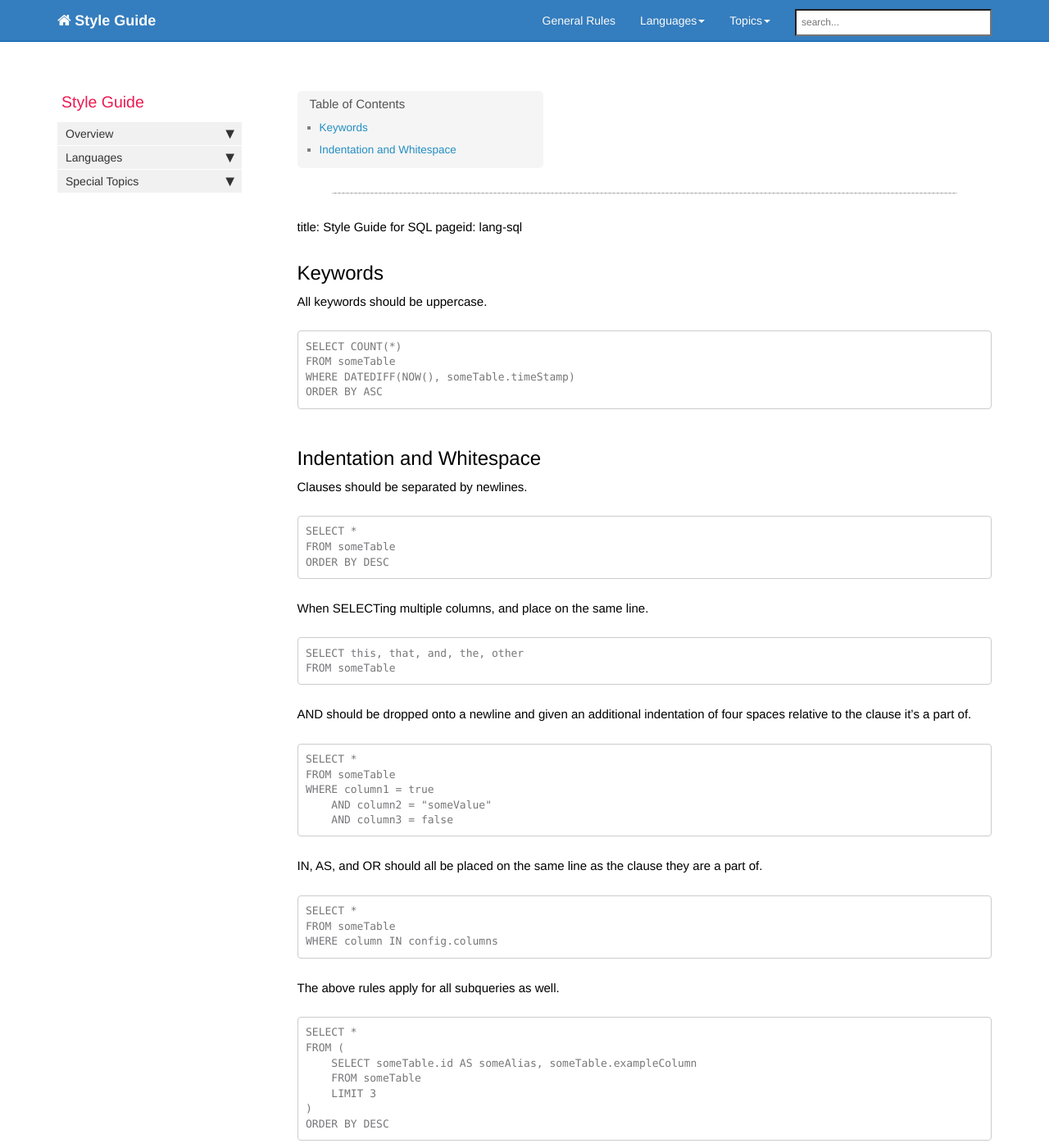
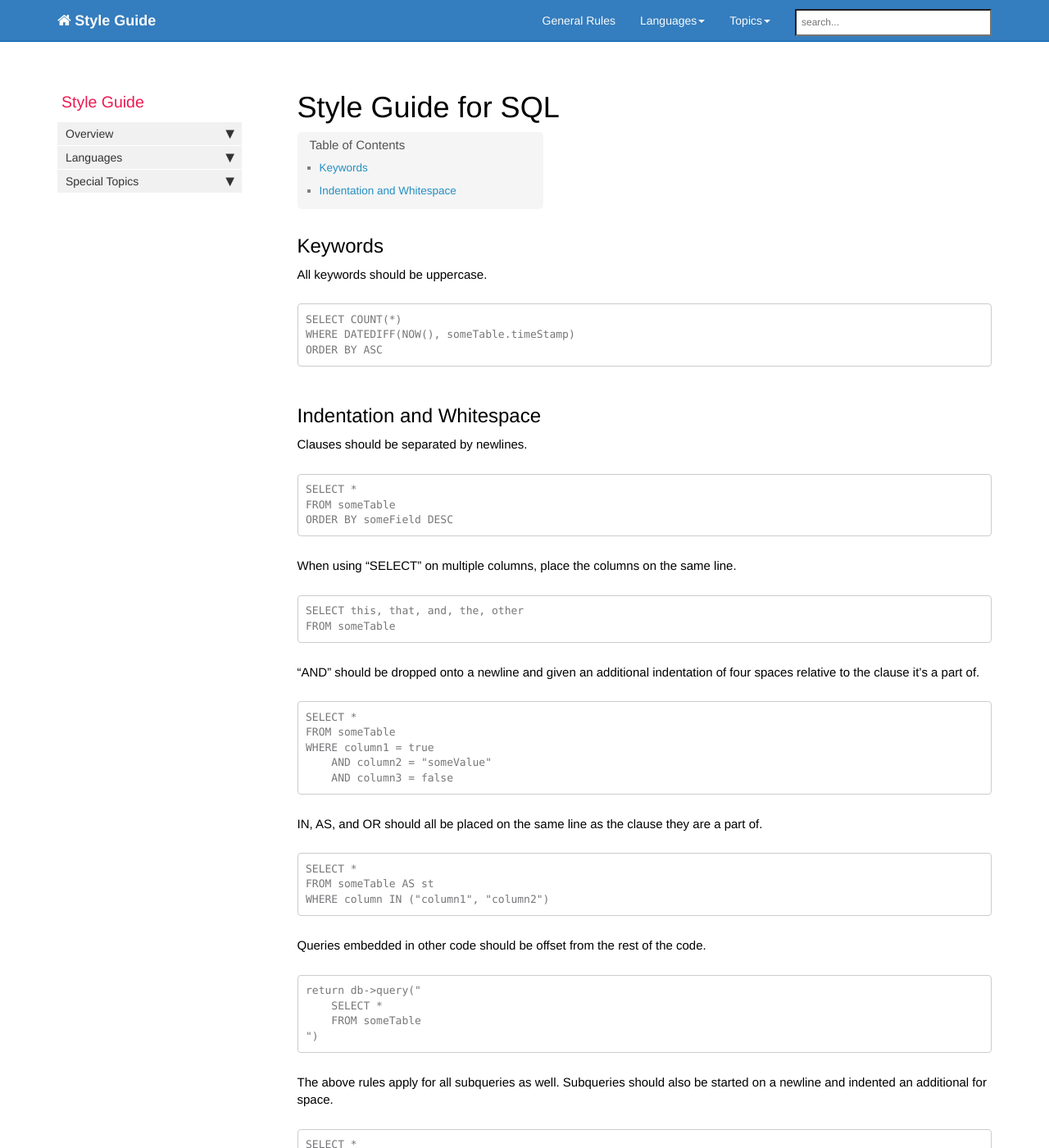
Before and after one commit to tests-always-included/style-guide, a Jekyll site: the page built from lang/sql/index.md, in a window 1280 px wide and 1400 px high. Shown: the whole window at 82% size. Built offline with Jekyll 4.4.1, drawn with Linux system fonts in a browser that asks for light colours; nearby versions of some CDN libraries; comment, search, counter and statistics services are not loaded; some of the changed text lies outside the part shown.

Commit message:
Code Review Changes

```diff
--- a/lang/sql/index.md
+++ b/lang/sql/index.md
@@ -1,6 +1,7 @@
 ---
 title: Style Guide for SQL
 pageid: lang-sql
+---
 
 
 Keywords
@@ -9,7 +10,6 @@ Keywords
 All keywords should be uppercase.
 
     SELECT COUNT(*)
-    FROM someTable
     WHERE DATEDIFF(NOW(), someTable.timeStamp)
     ORDER BY ASC
 
@@ -21,14 +21,14 @@ Clauses should be separated by newlines.
 
     SELECT *
     FROM someTable
-    ORDER BY DESC
+    ORDER BY someField DESC
 
-When SELECTing multiple columns, and place on the same line.
+When using "SELECT" on multiple columns, place the columns on the same line.
 
     SELECT this, that, and, the, other
     FROM someTable
 
-AND should be dropped onto a newline and given an additional indentation of four spaces relative to the clause it's a part of.
+"AND" should be dropped onto a newline and given an additional indentation of four spaces relative to the clause it's a part of.
 
     SELECT *
     FROM someTable
@@ -39,14 +39,21 @@ AND should be dropped onto a newline and given an additional indentation of four
 IN, AS, and OR should all be placed on the same line as the clause they are a part of.
 
     SELECT *
-    FROM someTable
-    WHERE column IN config.columns
+    FROM someTable AS st
+    WHERE column IN ("column1", "column2")
 
-The above rules apply for all subqueries as well.
+Queries embedded in other code should be offset from the rest of the code.
+
+    return db->query("
+        SELECT *
+        FROM someTable
+    ")
+
+The above rules apply for all subqueries as well. Subqueries should also be started on a newline and indented an additional for space.
 
     SELECT *
     FROM (
-        SELECT someTable.id AS someAlias, someTable.exampleColumn
+        SELECT id AS someAlias, exampleColumn
         FROM someTable
         LIMIT 3
     )
```
